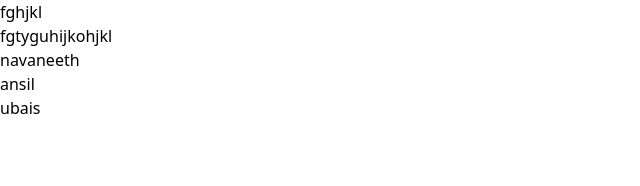
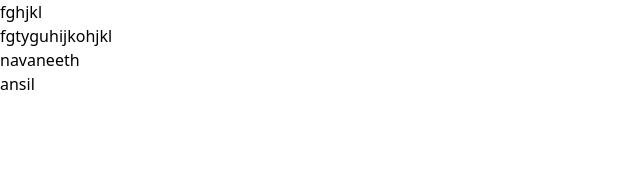
Before and after one commit to Muhammed-ubaiz/New-folder, a React (Vite) app in the folder frond-end/: page / in a window 1280 px wide. Shown: the top 186 px of the page, without its empty margins (0-640 px from the left). Built offline with nearby package versions, Linux system fonts and the light colour scheme.

Commit message:
name removed

```diff
--- a/frond-end/src/App.jsx
+++ b/frond-end/src/App.jsx
@@ -11,7 +11,7 @@ function App() {
        <h1>fgtyguhijkohjkl</h1>
        <h1>navaneeth</h1>
        <h1>ansil</h1>
-       <h1>ubais</h1>
+
     </>
   )
 }
```
